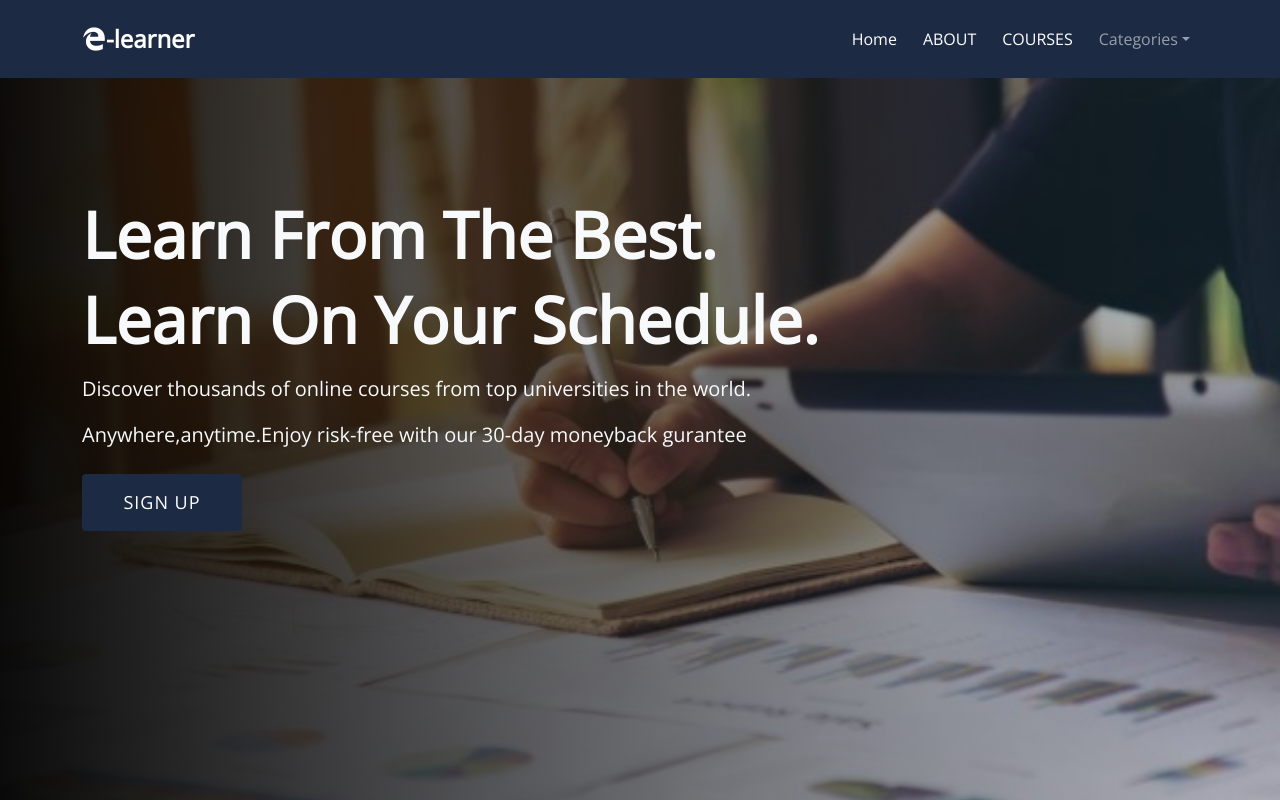
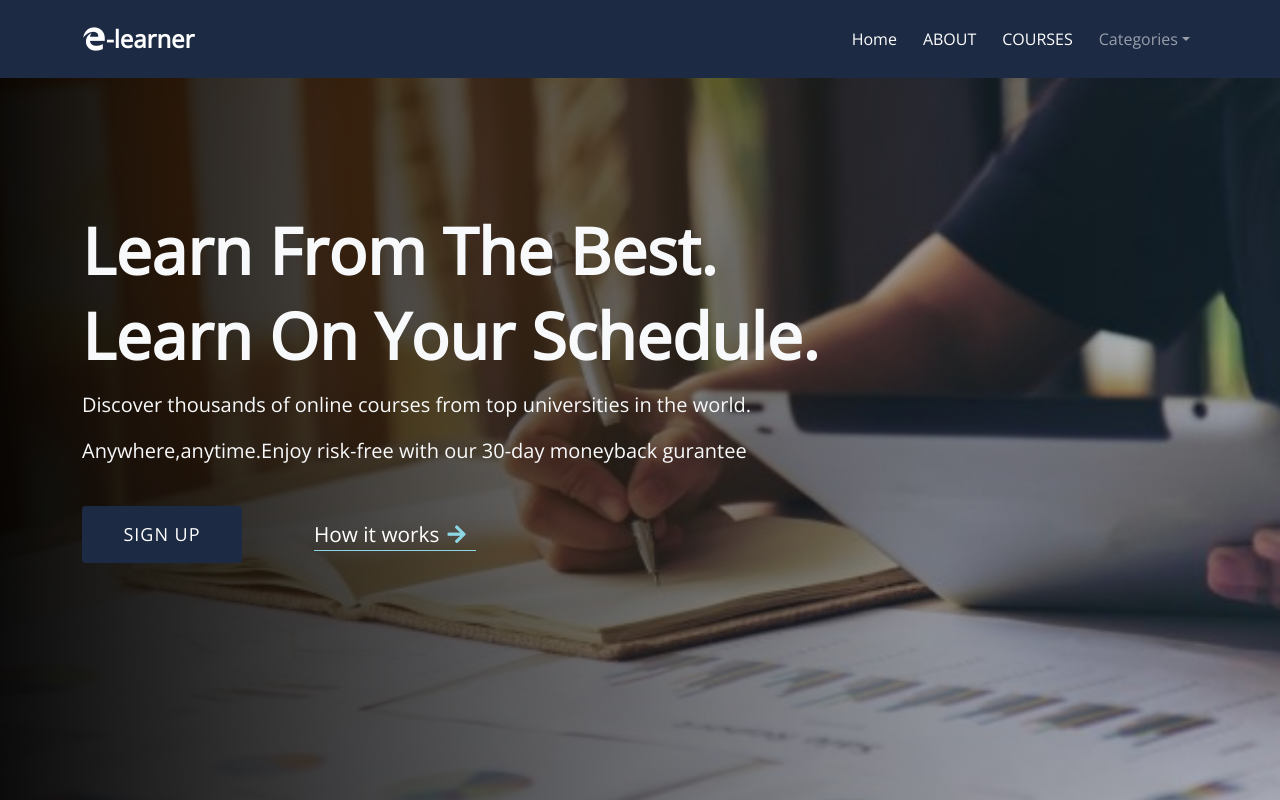
Before and after one commit to smsakawat/E-Learner, a React (Create React App) app: page / in a window 1280 px wide. Shown: the top 800 px of the page. Built offline with nearby package versions, Linux system fonts and the light colour scheme.

Commit message:
more link added

```diff
--- a/src/components/Categories/Categories.js
+++ b/src/components/Categories/Categories.js
@@ -25,8 +25,8 @@ const Categories = () => {
 
 
     return (
-        <div className="container">
-            <div className='row  py-5 my-4'>
+        <div className="container my-5">
+            <div className='row my-5 '>
                 {
                     selectedCategories.map(cg => <Category
                         key={cg.id}
--- a/src/components/Categories/Category/Category.js
+++ b/src/components/Categories/Category/Category.js
@@ -7,7 +7,7 @@ const Category = ({ category }) => {
     const { img, subject, rating, title, description, payment, lessons, students } = category || {};
     return (
 
-        <div className=' col-md-6   category-card text-start '>
+        <div className=' col-md-6  py-5 category-card text-start'>
             <Card className='h-100'>
                 <div className="img-div"><Card.Img variant="top" src={img} /> <div className='overlay'></div></div>
 
--- a/src/components/Home/Home.css
+++ b/src/components/Home/Home.css
@@ -39,3 +39,7 @@
   background: #2196f3;
   box-shadow: 0 0 10px #2196f3, 0 0 40px #2196f3, 0 0 80px #2196f3;
 }
+.home-link {
+  font-size: 1.3rem;
+  border-bottom: 1px solid #8dd7e5;
+}
--- a/src/components/Home/Home.js
+++ b/src/components/Home/Home.js
@@ -1,17 +1,21 @@
 import React from 'react';
+import { Link } from 'react-router-dom';
 import Courses from '../Courses/Courses';
 import './Home.css';
 
 const Home = () => {
     return (
         <>
-            <div className='home-container d-flex align-items-center text-light ' >
+            <div className='home-container d-flex align-items-center text-light my-4' >
                 <div className='container  text-start pb-5'>
                     <h1 className='title'>Learn From The Best.</h1>
                     <h1 className='title'>Learn  On Your Schedule.</h1>
                     <p className='lead mt-3'>Discover thousands of online courses from top universities in the world.</p>
                     <p className='lead'>Anywhere,anytime.Enjoy risk-free with our 30-day moneyback gurantee</p>
-                    <div className="button my-4"><a href='#' type='button' className='signup-btn'>Sign Up</a>
+                    <div className='d-flex align-items-center'>
+                        <div className="button my-4 me-4"><a href='#' type='button' className='signup-btn'>Sign Up</a>
+                        </div>
+                        <Link to='/about' className='link home-link ms-5'>How it works<i class="fas fa-arrow-right secondary-color ms-2"></i></Link>
                     </div>
                 </div>
             </div >
```
Also changed, not shown: 1 other file (tests, documents, lock files or other folders).
